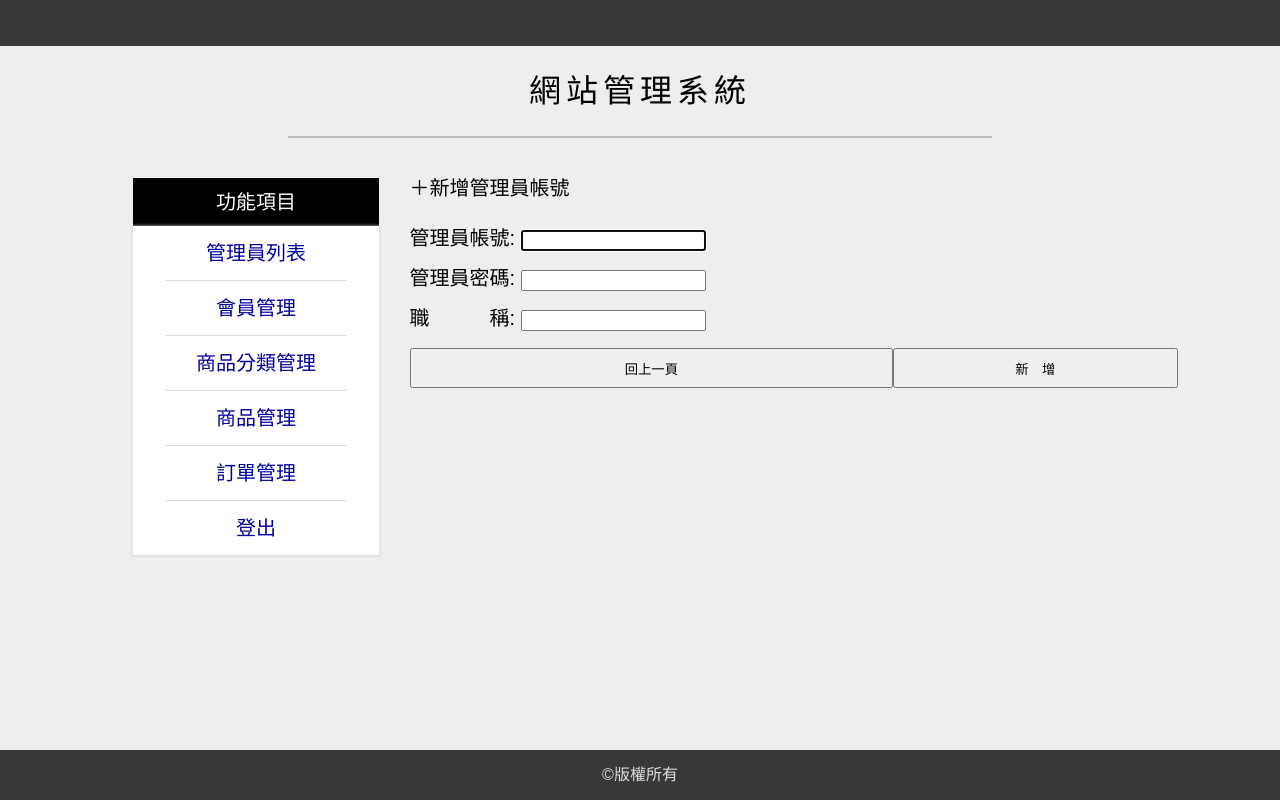
After one commit to Neoevans8763/shopDemo, a PHP site: page /admin/accountAdd.php in a window 1280 px wide. The commit adds this page. Run offline with PHP 8.4, Linux system fonts and the light colour scheme.

Commit message:
管理員頁面

```diff
--- /dev/null
+++ b/admin/accountAdd.php
@@ -0,0 +1,63 @@
+<!doctype html>
+<html lang="zh-TW">
+<head>
+<meta charset="utf-8">
+<meta name="robots" content="noindex, nofollow">
+<link href="../css/reset.css" rel="stylesheet" type="text/css">
+<link href="../admin/css/adminBase.css" rel="stylesheet" type="text/css">
+<link href="../admin/css/adminMenu.css" rel="stylesheet" type="text/css">
+<title>新增管理員帳號</title>
+</head>
+<style>
+main {
+    width: 84%;
+    margin: 4rem auto;
+    display: grid;
+    grid-template-columns: 1fr 2.5fr;
+    font-size: 2rem;
+}
+#menu {
+    margin: auto;
+}
+form {
+    display: grid;
+    grid-template-columns: 1.7fr 1fr;
+    grid-template-rows: 5rem repeat(4,4rem);
+    /* justify-items: center; */
+}
+h2, label {
+    grid-column: span 2;
+}
+</style>
+<body>
+<header>
+    <div id="top"></div>
+    <h1>網站管理系統</h1>
+</header>
+<main>
+    <div id="menu">
+        <div id="catalog">功能項目</div>
+        <div id="item">
+            <a href="account.php">管理員列表</a>
+            <a href="#">會員管理</a>
+            <a href="#">商品分類管理</a>
+            <a href="#">商品管理</a>
+            <a href="#">訂單管理</a>
+            <a href="<?php echo htmlspecialchars($_SERVER['PHP_SELF']."?logout=true"); ?>">登出</a>
+        </div>
+    </div>
+    <form method="post" action="<?php echo $_SERVER['PHP_SELF']; ?>" autocomplete="off">
+        <h2>＋新增管理員帳號</h2>
+        <label>管理員帳號: <input type="text" name="accountName" maxlength="20" autofocus required></label>
+        <label>管理員密碼: <input type="password" name="accountPassword" maxlength="20" required></label>
+        <label>職　　　稱: <input type="text" name="jobTitle" maxlength="20"></label>
+        <input type="button" value="回上一頁" onclick="history.back()">
+        <input type="submit" value="新　增">
+        <input type="hidden" name="MM_Insert">
+    </form>
+</main>
+<footer>
+    &copy;版權所有
+</footer>
+</body>
+</html>
--- /dev/null
+++ b/admin/css/adminBase.css
@@ -0,0 +1,31 @@
+@charset "utf-8";
+html {
+    font-size: 10px;
+    font-family: sans-serif;
+    background-color: #eee;
+}
+#top {
+    height: 4.6rem;
+    background-color: #383838;
+}
+header h1 {
+    width: 55%;
+    height: 9rem;
+    margin: auto;
+    font-size: 3.2rem;
+    text-align: center;
+    line-height: 9rem;
+    letter-spacing: 0.5rem;
+    border-bottom: 0.2rem solid #bbb;
+}
+footer {
+    position: absolute;
+    bottom: 0;
+    left: 0;
+    right: 0;
+    padding: 1.7rem 0;
+    color: #ddd;
+    font-size: 1.6rem;
+    text-align: center;
+    background-color: #383838;
+}
--- /dev/null
+++ b/admin/css/adminMenu.css
@@ -0,0 +1,33 @@
+@charset "utf-8";
+#menu {
+    width:80%;
+}
+#catalog {
+    height:4.8rem;
+    color:#fff;
+    text-align:center;
+    line-height:4.8rem;
+    background-color:#000;
+}
+#item {
+    background-color:#fff;
+    box-shadow:0 0.1rem 0.3rem 0.1rem #ddd;
+}
+#menu a {
+    display: block;
+    width: 74%;
+    margin: auto;
+    height: 5.4rem;
+    color: #009;
+    text-align: center;
+    line-height: 5.4rem;
+    text-decoration: none;
+    border-top: 0.1rem solid #ddd;
+}
+#menu a:first-child {
+    border:none;
+}
+#menu a:hover {
+    color: #f00;
+    text-decoration: underline;
+}
--- /dev/null
+++ b/css/reset.css
@@ -0,0 +1,44 @@
+@charset "utf-8";
+html, body, div, span, applet, object, iframe,
+h1, h2, h3, h4, h5, h6, p, blockquote, pre,
+a, abbr, acronym, address, big, cite, code,
+del, dfn, em, img, ins, kbd, q, s, samp,
+small, strike, strong, sub, sup, tt, var,
+b, u, i, center,
+dl, dt, dd, ol, ul, li,
+fieldset, form, label, legend,
+table, caption, tbody, tfoot, thead, tr, th, td,
+article, aside, canvas, details, embed,
+figure, figcaption, footer, header, hgroup,
+menu, nav, output, ruby, section, summary,
+time, mark, audio, video {
+	margin: 0;
+	padding: 0;
+	border: 0;
+	font-size: 100%;
+	font: inherit;
+	vertical-align: baseline;
+}
+/* HTML5 display-role reset for older browsers */
+article, aside, details, figcaption, figure,
+footer, header, hgroup, menu, nav, section {
+	display: block;
+}
+body {
+	line-height: 1;
+}
+ol, ul {
+	list-style: none;
+}
+blockquote, q {
+	quotes: none;
+}
+blockquote:before, blockquote:after,
+q:before, q:after {
+	content: '';
+	content: none;
+}
+table {
+	border-collapse: collapse;
+	border-spacing: 0;
+}
```
Also changed, not shown: admin/account.php (added, +23 -0 lines), admin/main.php (+40 -3 lines), index.html (+6 -5 lines), admin/accountDel.php (added), admin/accountUpdate.php (added).
